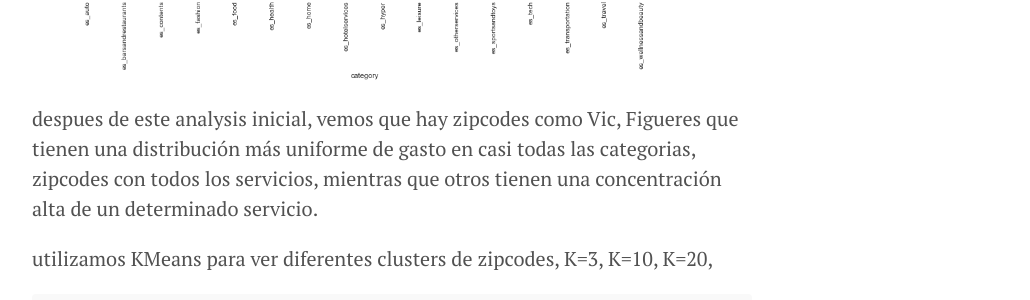
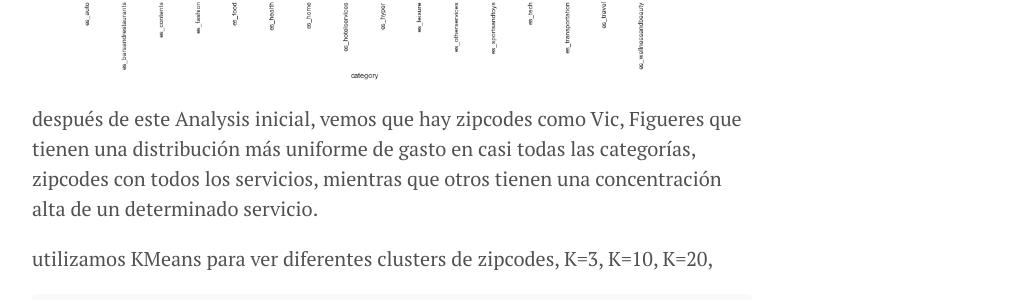
Before and after one commit to TeamUno/TeamUno.github.io, a Jekyll site: the page built from _posts/2015-07-11-Initial-Exploration.md, in a window 1280 px wide and 900 px high, scrolled down 5589 px. Shown: the part 155-455 px from the top of the window, without its empty margins (248-1278 px from the left). Built offline with Jekyll 4.4.1, drawn with Linux system fonts in a browser that asks for light colours; Markdown is read by kramdown in place of the engine named in the settings; some of the changed text lies outside the part shown.

Commit message:
corrections

```diff
--- a/_posts/2015-07-11-Initial-Exploration.md
+++ b/_posts/2015-07-11-Initial-Exploration.md
@@ -66,7 +66,7 @@ el importe de total de transacciones:
 <h3>214 Millones de Eur.</h3>
 
 
-y su distribución por categorias:
+y su distribución por categorías:
 
 ![png](/assets/2015-07-11-Initial-Exploration/output_5_0.png)
 
@@ -78,7 +78,7 @@ un subset de su distribución por zipcodes:
 
 estamos en el mes de Rebajas!
 
-evolución de lo gastado por categorias por date:
+evolución de lo gastado por categorías por date:
 
 
 ![png](/assets/2015-07-11-Initial-Exploration/output_8_1.png)
@@ -121,7 +121,7 @@ headmap global, ordenando por gasto en fashion, y food:
 ![png](/assets/2015-07-11-Initial-Exploration/output_22_1.png)
 
 
-despues de este analysis inicial, vemos que hay zipcodes como Vic, Figueres que tienen una distribución más uniforme de gasto en casi todas las categorias, zipcodes con todos los servicios, mientras que otros tienen una concentración alta de un determinado servicio.
+después de este Analysis inicial, vemos que hay zipcodes como Vic, Figueres que tienen una distribución más uniforme de gasto en casi todas las categorías, zipcodes con todos los servicios, mientras que otros tienen una concentración alta de un determinado servicio.
 
 utilizamos KMeans para ver diferentes clusters de zipcodes, K=3, K=10, K=20,
 
```
Also changed, not shown: other parts of _posts/2015-07-11-Initial-Exploration.md (+3 -3 lines).
